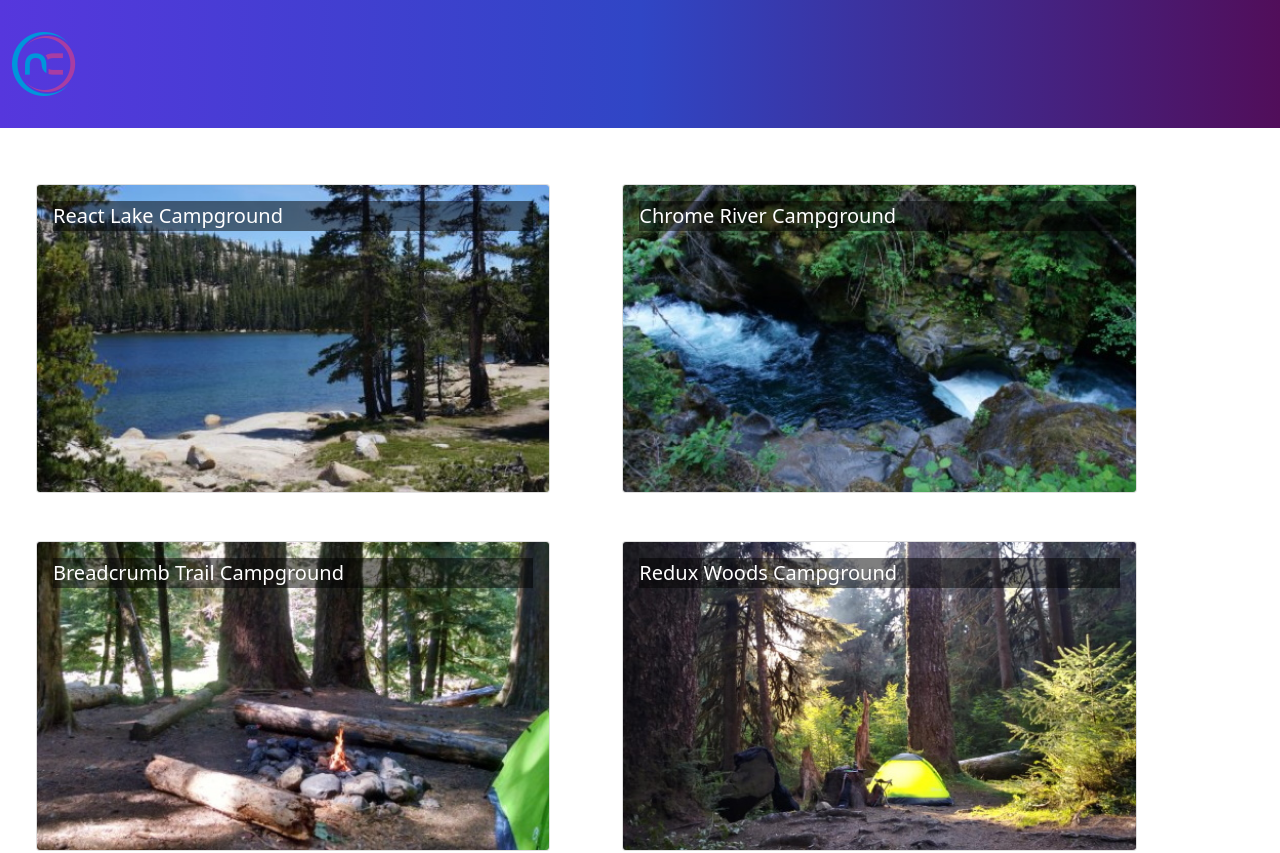
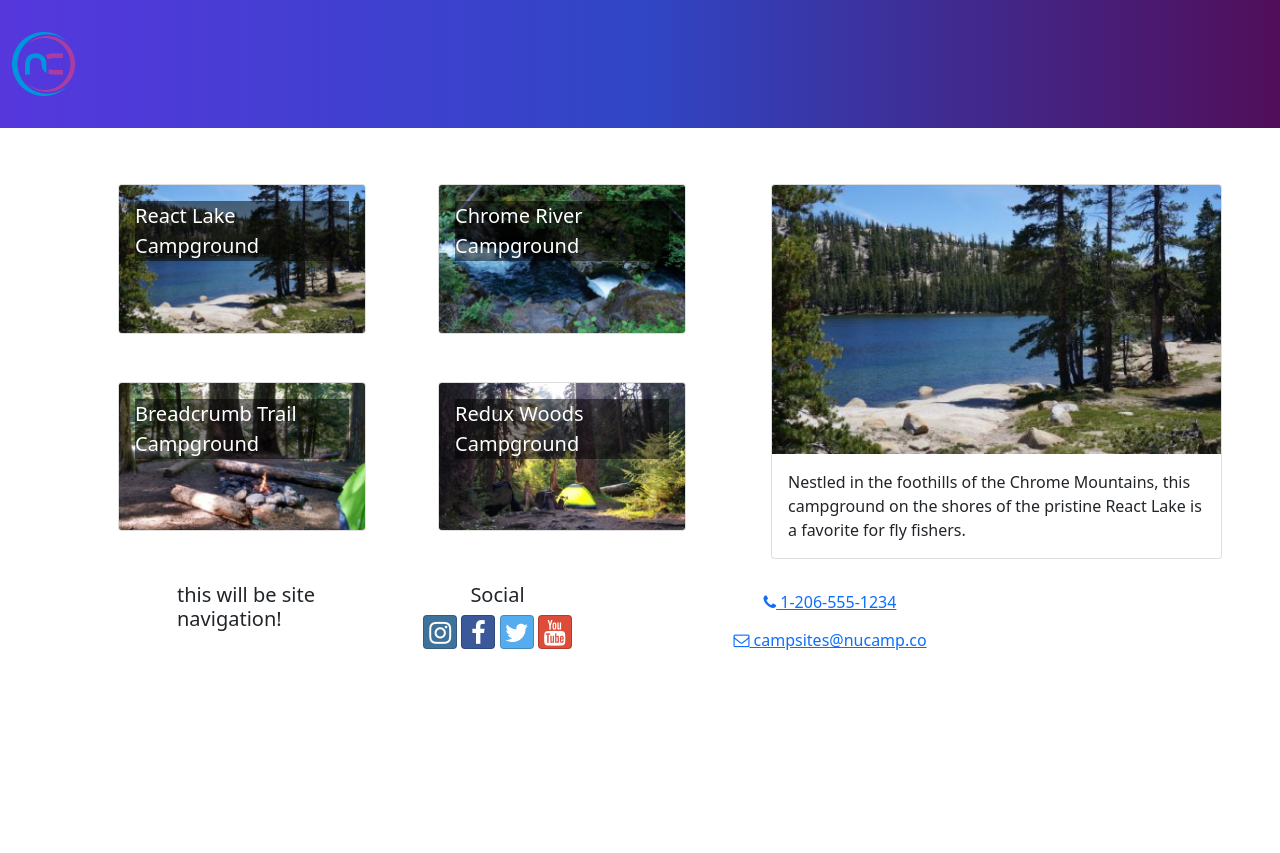
Before and after one commit to Thkeya/nucamp-react-app, a React (Create React App) app: page / in a window 1280 px wide. Shown: the top 853 px of the page. After the commit the page ends 800 px from the top, so only its background shows below. Built offline with nearby package versions, Linux system fonts and the light colour scheme.

Commit message:
updated for react hooks, state, and slice

```diff
--- a/src/App.js
+++ b/src/App.js
@@ -1,4 +1,4 @@
-import CampsitesList from './features/campsites/CampsitesList';
+import CampsitesDirectoryPage from './pages/CampsitesDirectoryPage';
 import Header from './components/Header';
 import Footer from './components/Footer';
 import './App.css';
@@ -7,7 +7,7 @@
   return (
     <div>
       <Header />
-      <CampsitesList />
+      <CampsitesDirectoryPage />
       <Footer />
     </div>
   );
--- a/src/features/campsites/CampsiteCard.js
+++ b/src/features/campsites/CampsiteCard.js
@@ -1,15 +1,16 @@
 import { Card, CardImg, CardImgOverlay, CardTitle } from 'reactstrap';
 
-const CampsiteCard = (props) => {
+const CampsiteCard = ({campsite}) => {
+    const { image, name } = campsite;
     return (
         <Card>
             <CardImg
                 width='100%'
-                src={props.campsite.image}
-                alt={props.campsite.name}
+                src={image}
+                alt={name}
             />
             <CardImgOverlay>
-                <CardTitle>{props.campsite.name}</CardTitle>
+                <CardTitle>{name}</CardTitle>
             </CardImgOverlay>
         </Card>
     );
--- /dev/null
+++ b/src/features/campsites/CampsiteDetail.js
@@ -0,0 +1,19 @@
+import { Card, CardImg, CardText, CardBody, Col } from 'reactstrap';
+
+const CampsiteDetail = ({ campsite }) => {
+const { image, name, description } = campsite;
+
+return (
+    <Col md='12' className='m-4'>
+        <Card>
+            <CardImg top src={image} alt={name} />
+            <CardBody>
+                <CardText>{description}</CardText>
+            </CardBody>
+        </Card>
+    </Col>
+);
+
+};
+
+export default CampsiteDetail;
--- a/src/features/campsites/CampsitesList.js
+++ b/src/features/campsites/CampsitesList.js
@@ -1,12 +1,17 @@
-import { CAMPSITES } from '../../app/shared/CAMPSITES';
 import { Col, Row } from 'reactstrap';
 import CampsiteCard from "./CampsiteCard";
+import { selectAllCampsites } from './campsitesSlice';
 
-const CampsitesList = () => {
+const CampsitesList = ({setCampsiteId}) => {
+  const campsites = selectAllCampsites();
     return (
       <Row className='ms-auto'>
-        {CAMPSITES.map((campsite) => (
-          <Col md='5' className='m-4' key={campsite.id}>
+        {campsites.map((campsite) => (
+          <Col
+          md='5'
+          className='m-4'
+          key={campsite.id}
+          onClick={() => setCampsiteId(campsite.id)}>
             <CampsiteCard campsite={campsite} />
           </Col>
         ))}
--- /dev/null
+++ b/src/features/campsites/campsitesSlice.js
@@ -0,0 +1,9 @@
+import { CAMPSITES } from '../../app/shared/CAMPSITES';
+
+export const selectAllCampsites = () => {
+return CAMPSITES;
+};
+
+export const selectedCampsiteById = (id) => {
+    return CAMPSITES.find((campsite) => campsite.id === id);
+};
--- /dev/null
+++ b/src/pages/CampsitesDirectoryPage.js
@@ -0,0 +1,25 @@
+import { useState } from 'react';
+import { Container, Row, Col } from 'reactstrap';
+import CampsiteDetail from '../features/campsites/CampsiteDetail';
+import CampsitesList from '../features/campsites/CampsitesList';
+import { selectedCampsiteById } from '../features/campsites/campsitesSlice';
+
+const CampsitesDirectoryPage = () => {
+ const [campsiteId, setCampsiteId] = useState(0);
+ const selectedCampsite = selectedCampsiteById(campsiteId);
+
+    return (
+        <Container>
+            <Row>
+                <Col sm='5' md='7'>
+                    <CampsitesList setCampsiteId={setCampsiteId} />
+                </Col>
+                <Col sm='7' md='5'>
+                    <CampsiteDetail campsite={selectedCampsite} />
+                </Col>
+            </Row>
+        </Container>
+    );
+};
+
+export default CampsitesDirectoryPage;
```
